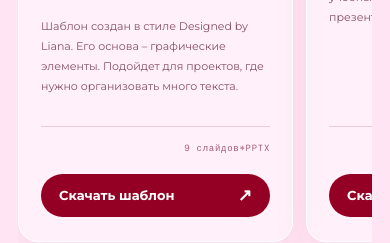
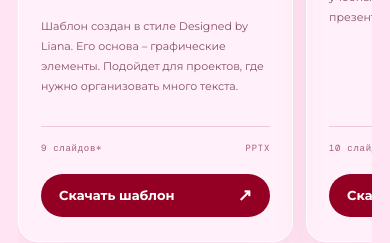
Before and after one commit to designedbyliana/library, a plain HTML site: page index.html in a window 390 px wide. Shown: the part 2443-2686 px from the top of the page. Drawn offline with nearby package versions, Linux system fonts and the light colour scheme.

Commit message:
Separate slide count and PPTX label on mobile

```diff
--- a/styles.css
+++ b/styles.css
@@ -2238,7 +2238,11 @@ button {
     bottom:7%;
   }
   .template-meta {
-    justify-content:flex-end;
+    justify-content:space-between;
+    gap:14px;
+  }
+  .template-meta span {
+    white-space:nowrap;
   }
 }
 
```
